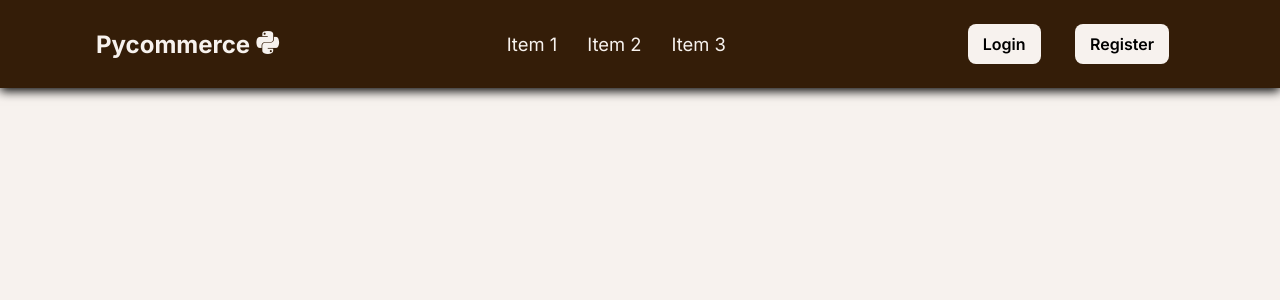
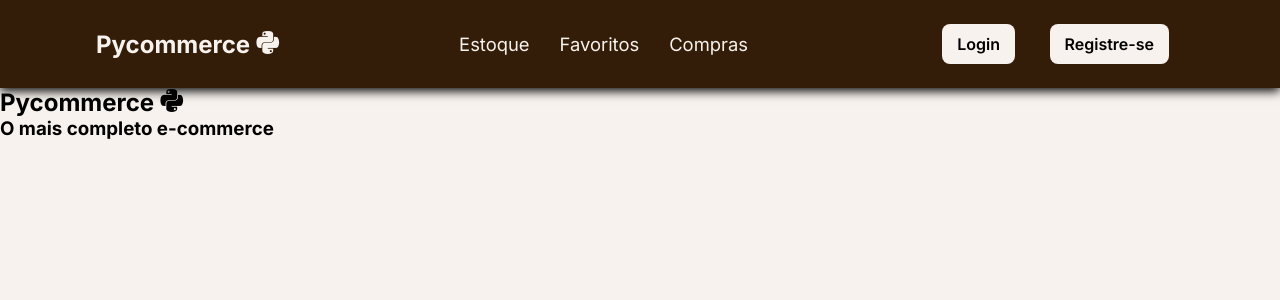
Before and after one commit to Reis567/ecommerce-django, a Django app: page / in a window 1280 px wide. Shown: the top 300 px of the page. Run offline with Django 4.2, Linux system fonts and the light colour scheme.

Commit message:
home initial sizes

```diff
--- a/djangoapp/store/templates/store/base.html
+++ b/djangoapp/store/templates/store/base.html
@@ -27,15 +27,15 @@
                 <ul>
 
                     <li class="nav-item">
-                        <a href="#" class="nav-link">Item 1</a>
+                        <a href="#" class="nav-link">Estoque</a>
                     </li>
 
                     <li class="nav-item">
-                        <a href="#" class="nav-link">Item 2</a>
+                        <a href="#" class="nav-link">Favoritos</a>
                     </li>
 
                     <li class="nav-item">
-                        <a href="#" class="nav-link">Item 3</a>
+                        <a href="#" class="nav-link">Compras</a>
                     </li>
 
                 </ul>
@@ -46,7 +46,7 @@
                 {% if user.is_authenticated %}
 
                 <button>
-                        <a href="#">Logout</a>
+                    <a href="#">Sair</a>
                 </button>
 
             {% else %}
@@ -56,7 +56,8 @@
                 </button>
 
                 <button>
-                        <a href="#">Register</a>
+                    <a href="#">Registre-se
+                    </a>
                 </button>
 
             {% endif %}
@@ -73,15 +74,15 @@
                 <ul>
 
                     <li class="nav-item">
-                        <a href="#" class="nav-link">Item 1</a>
+                        <a href="#" class="nav-link">Estoque</a>
                     </li>
 
                     <li class="nav-item">
-                        <a href="#" class="nav-link">Item 2</a>
+                        <a href="#" class="nav-link">Favoritos</a>
                     </li>
 
                     <li class="nav-item">
-                        <a href="#" class="nav-link">Item 3</a>
+                        <a href="#" class="nav-link">Compras</a>
                     </li>
 
                 </ul>
@@ -91,7 +92,7 @@
                     {% if user.is_authenticated %}
 
                         <button>
-                            <a href="#">Logout</a>
+                            <a href="#">Sair</a>
                         </button>
 
                     {% else %}
@@ -101,7 +102,8 @@
                         </button>
 
                         <button>
-                            <a href="#">Register</a>
+                            <a href="#">Registre-se
+                            </a>
                         </button>
 
                     {% endif %}
--- a/djangoapp/store/templates/store/home.html
+++ b/djangoapp/store/templates/store/home.html
@@ -7,7 +7,13 @@
 
 <section class="home">
     <div class="home-content">
-
+        <H1>
+            Pycommerce
+            <i class="devicon-python-plain"></i>
+        </H1>
+        <h3>
+            O mais completo e-commerce
+        </h3>
     </div>
 </section>
 
```
Also changed, not shown: djangoapp/store/static/store/css/style.css (+13 -0 lines), 3 other files. Lines whose indentation alone changed are shown as unchanged.
